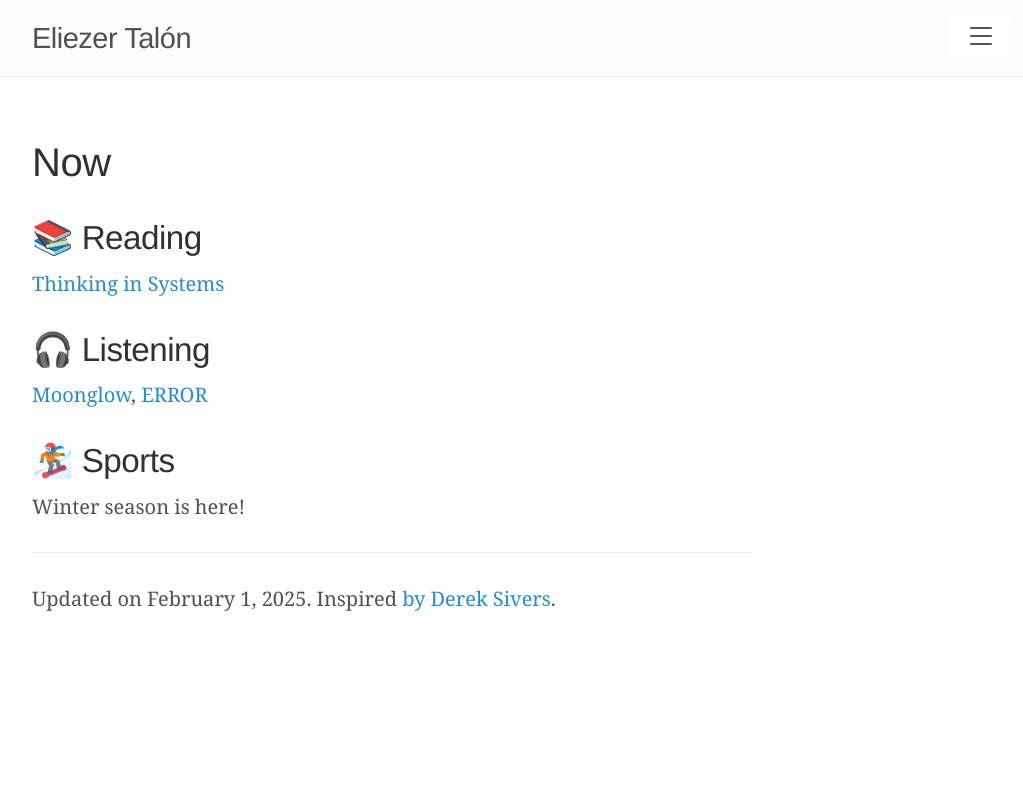
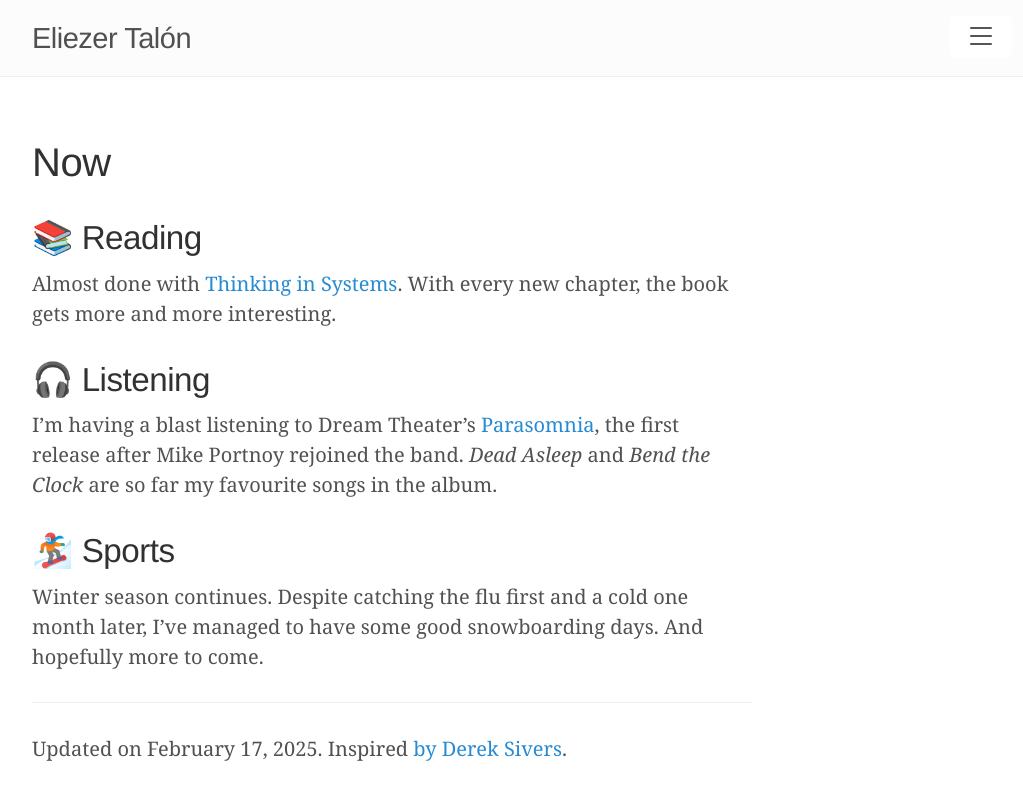
Before and after one commit to elitalon/elitalon.github.io, a Jekyll site: the page built from now.md, in a window 1280 px wide. Shown: the top 800 px of the page, without its empty margins (248-1271 px from the left). Built offline with Jekyll 4.4.1, drawn with Linux system fonts in a browser that asks for light colours.

Commit message:
Update 'Now'

```diff
--- a/now.md
+++ b/now.md
@@ -1,17 +1,17 @@
 ---
 layout: page
 title: Now
-date: 2025-02-01
+date: 2025-02-17
 ---
 
 ## 📚 Reading
-[Thinking in Systems](https://www.chelseagreen.com/product/thinking-in-systems/)
+Almost done with [Thinking in Systems](https://www.chelseagreen.com/product/thinking-in-systems/). With every new chapter, the book gets more and more interesting.
 
 ## 🎧 Listening
-[Moonglow](https://en.wikipedia.org/wiki/Moonglow_(Avantasia_album)), [ERROR](https://en.wikipedia.org/wiki/Error_(The_Warning_album))
+I'm having a blast listening to Dream Theater's [Parasomnia](https://en.wikipedia.org/wiki/Parasomnia_(album)), the first release after Mike Portnoy rejoined the band. _Dead Asleep_ and _Bend the Clock_ are so far my favourite songs in the album.
 
 ## 🏂 Sports
-Winter season is here!
+Winter season continues. Despite catching the flu first and a cold one month later, I've managed to have some good snowboarding days. And hopefully more to come.
 
 ---
 
```
